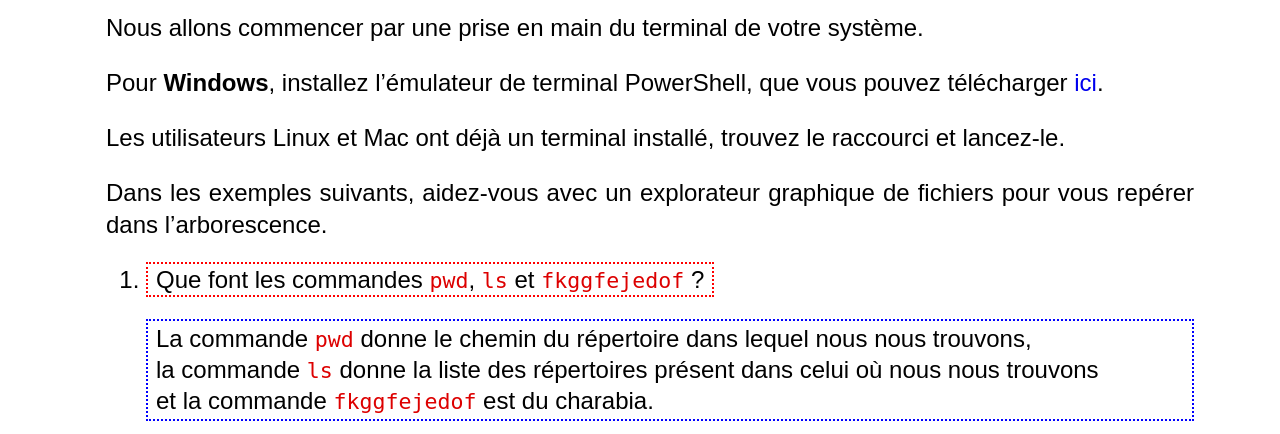
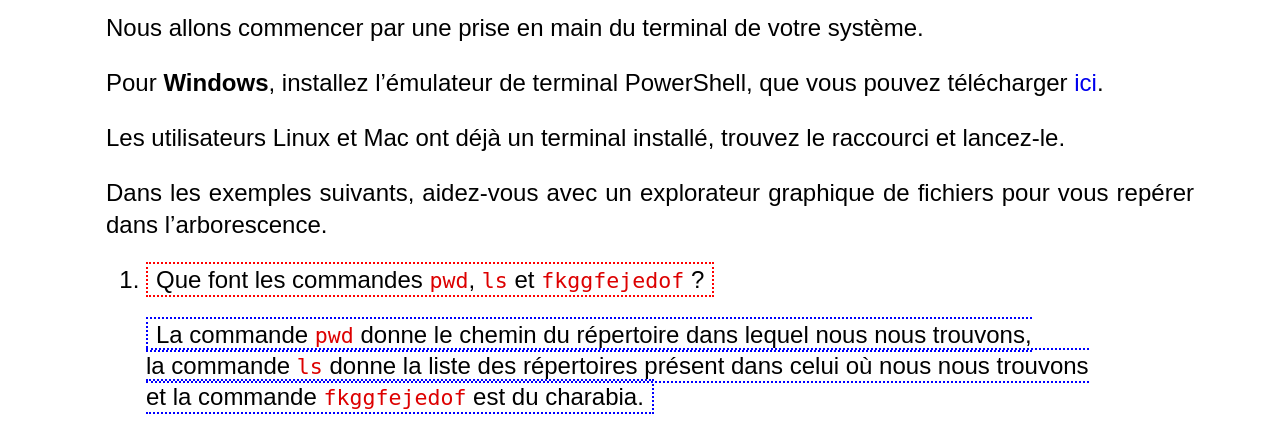
Before and after one commit to ZXavierM/rendu-Xavier, a plain HTML site: page index.html in a window 1280 px wide. Shown: the part 324-758 px from the top of the page. Drawn offline with Linux system fonts and the light colour scheme.

Commit message:
Update index.html

```diff
--- a/index.html
+++ b/index.html
@@ -29,7 +29,7 @@ graphique de fichiers pour vous repérer dans l’arborescence.</p>
 <li>
 <p><span class="rendu">Que font les commandes <code>pwd</code>,
 <code>ls</code> et <code>fkggfejedof</code> ?</span></p>
-<p class="reponse">La commande <code>pwd</code> donne le chemin du répertoire dans lequel nous nous trouvons, <br> la commande <code>ls</code> donne la liste des répertoires présent dans celui où nous nous trouvons <br> et la commande <code>fkggfejedof</code> est du charabia.</p>
+<p><span class="reponse">La commande <code>pwd</code> donne le chemin du répertoire dans lequel nous nous trouvons, <br> la commande <code>ls</code> donne la liste des répertoires présent dans celui où nous nous trouvons <br> et la commande <code>fkggfejedof</code> est du charabia.</span></p>
 </li>
 <li>
 <p>Des commandes avec paramètres, maintenant, tapez</p>
```
